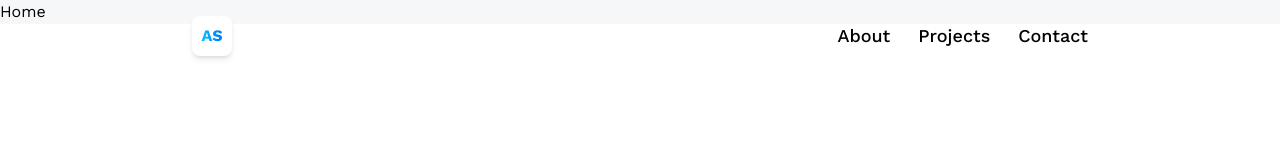
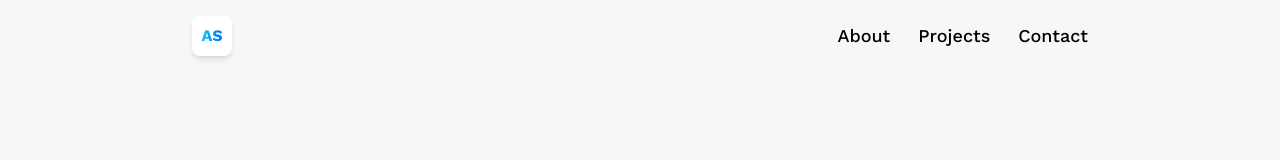
Before and after one commit to AlinaShtykhUA/react-3d, a React (Vite) app: page / in a window 1280 px wide. Shown: the top 160 px of the page. Built offline with nearby package versions, Linux system fonts and the light colour scheme.

Commit message:
add:loader

```diff
--- a/package.json
+++ b/package.json
@@ -10,6 +10,7 @@
     "preview": "vite preview"
   },
   "dependencies": {
+    "@react-three/fiber": "^8.15.11",
     "react": "^18.2.0",
     "react-dom": "^18.2.0",
     "react-router-dom": "^6.20.0"
--- /dev/null
+++ b/src/components/Loader.jsx
@@ -0,0 +1,9 @@
+const Loader = () => {
+  return (
+    <div className="flex justify-center items-center">
+      <div className="w-20 h-20 border-2 border-opacity-20 border-blue-500 border-t-blue-500 rounded-full animate-spin" />
+    </div>
+  );
+};
+
+export default Loader;
--- a/src/components/index.js
+++ b/src/components/index.js
@@ -1,3 +1,4 @@
 import Navbar from "./Navbar";
+import Loader from "./Loader";
 
-export { Navbar };
+export { Navbar, Loader };
--- a/src/pages/Home.jsx
+++ b/src/pages/Home.jsx
@@ -1,5 +1,22 @@
+import { Canvas } from "@react-three/fiber";
+import { Suspense } from "react";
+import { Loader } from "../components";
+
 const Home = () => {
-  return <div>Home</div>;
+  return (
+    <section className="w-full h-screen relative">
+      {/* <div className="absolute top-28 left-0 right-0 z-10 flex items-center justify-center">
+        Popup
+      </div> */}
+
+      <Canvas
+        className="w-full h-screen bg-transparent"
+        camera={{ near: 0.1, far: 1000 }}
+      >
+        <Suspense fallback={<Loader />}></Suspense>
+      </Canvas>
+    </section>
+  );
 };
 
 export default Home;
```
Also changed, not shown: 1 other file (tests, documents, lock files or other folders).
